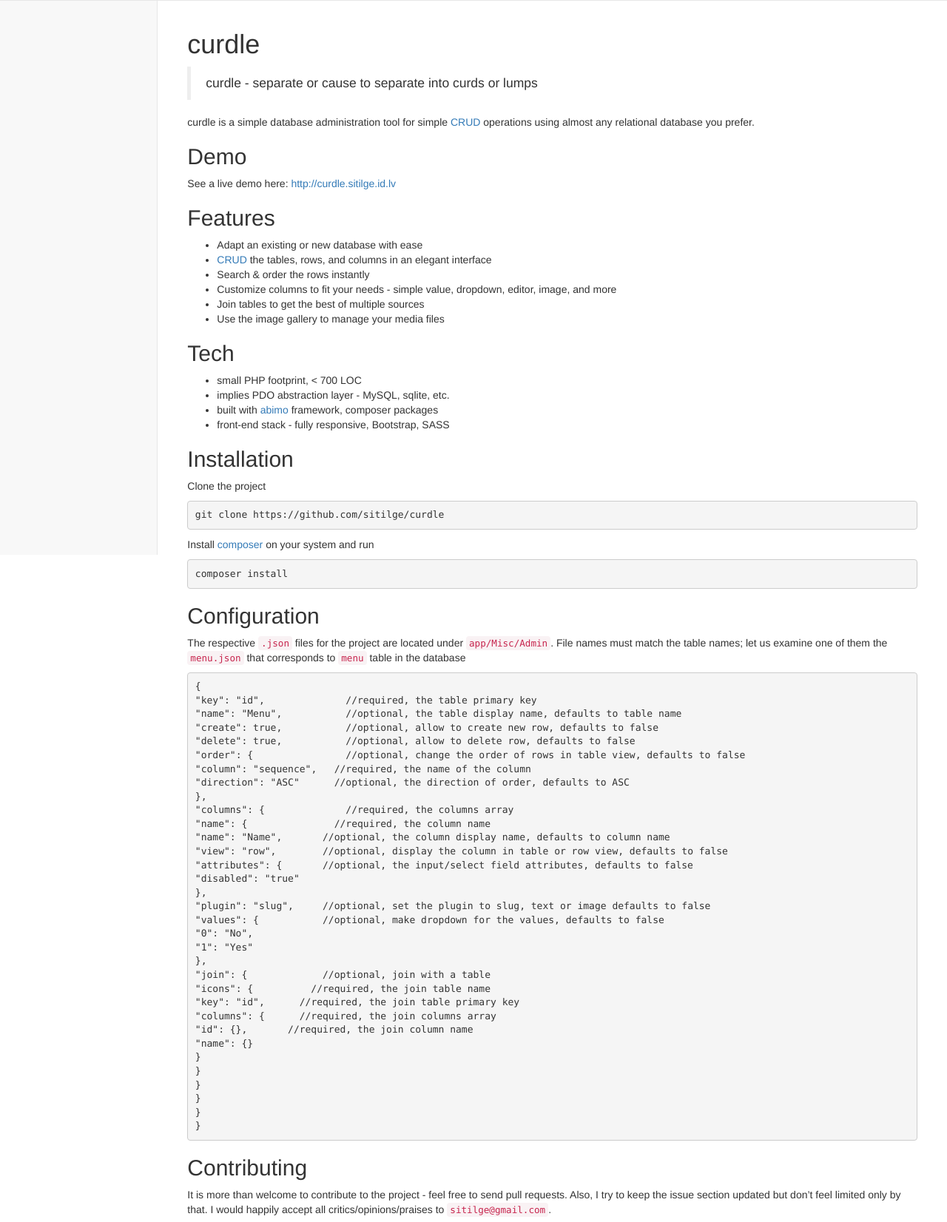
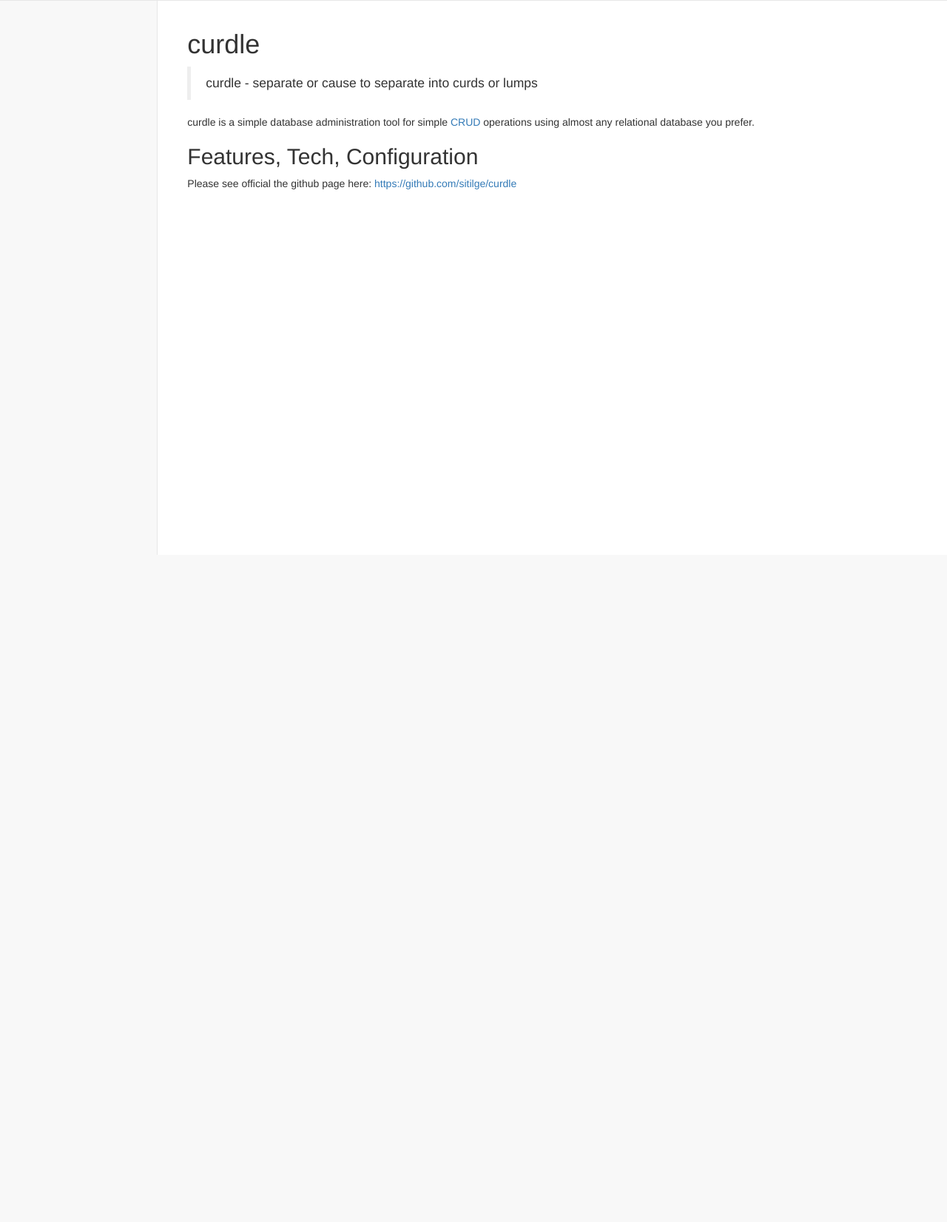
Before and after one commit to sitilge/propeller, a PHP site: template app/Views/Admin/Welcome.php in a window 1280 px wide. Shown: the part 50-1702 px from the top of the page at 74% size. After the commit the page ends 800 px from the top, so only its background shows below. Run offline with PHP 8.4, Linux system fonts and the light colour scheme; the template is opened without the code that fills it, so the values that code supplies are empty.

Commit message:
Removed the duplicate content in welcome page

```diff
--- a/app/Config/App.php
+++ b/app/Config/App.php
@@ -1,5 +1,5 @@
 <?php
 
 return [
-    'development' => true //app development mode; array(true, false)
+    'development' => false //app development mode; array(true, false)
 ];
--- a/app/Views/Admin/Welcome.php
+++ b/app/Views/Admin/Welcome.php
@@ -6,96 +6,6 @@
 
 <p>curdle is a simple database administration tool for simple <a href="https://en.wikipedia.org/wiki/Create,_read,_update_and_delete">CRUD</a> operations using almost any relational database you prefer.</p>
 
+<h2 id="demo">Features, Tech, Configuration</h2>
 
-
-<h2 id="demo">Demo</h2>
-
-<p>See a live demo here: <a href="http://curdle.sitilge.id.lv">http://curdle.sitilge.id.lv</a></p>
-
-
-
-<h2 id="features">Features</h2>
-
-<ul>
-    <li>Adapt an existing or new database with ease</li>
-    <li><a href="https://en.wikipedia.org/wiki/Create,_read,_update_and_delete">CRUD</a> the tables, rows, and columns in an elegant interface</li>
-    <li>Search &amp; order the rows instantly</li>
-    <li>Customize columns to fit your needs - simple value, dropdown, editor, image, and more</li>
-    <li>Join tables to get the best of multiple sources</li>
-    <li>Use the image gallery to manage your media files</li>
-</ul>
-
-
-
-<h2 id="tech">Tech</h2>
-
-<ul>
-    <li>small PHP footprint, &lt; 700 LOC</li>
-    <li>implies PDO abstraction layer - MySQL, sqlite, etc.</li>
-    <li>built with <a href="https://github.com/sitilge/abimo">abimo</a> framework, composer packages</li>
-    <li>front-end stack - fully responsive, Bootstrap, SASS</li>
-</ul>
-
-
-
-<h2 id="installation">Installation</h2>
-
-<p>Clone the project</p>
-
-
-
-<pre class="prettyprint"><code class=" hljs php">git <span class="hljs-keyword">clone</span> https:<span class="hljs-comment">//github.com/sitilge/curdle</span></code></pre>
-
-<p>Install <a href="https://getcomposer.org/download/">composer</a> on your system and run</p>
-
-
-
-<pre class="prettyprint"><code class=" hljs cmake">composer <span class="hljs-keyword">install</span></code></pre>
-
-
-
-<h2 id="configuration">Configuration</h2>
-
-<p>The respective <code>.json</code> files for the project are located under <code>app/Misc/Admin</code>. File names must match the table names; let us examine one of them the <code>menu.json</code> that corresponds to <code>menu</code> table in the database</p>
-
-
-
-<pre class="prettyprint"><code class=" hljs lua">{
-<span class="hljs-string">"key"</span>: <span class="hljs-string">"id"</span>,              //required, the <span class="hljs-built_in">table</span> primary key
-<span class="hljs-string">"name"</span>: <span class="hljs-string">"Menu"</span>,           //optional, the <span class="hljs-built_in">table</span> display name, defaults to <span class="hljs-built_in">table</span> name
-<span class="hljs-string">"create"</span>: <span class="hljs-keyword">true</span>,           //optional, allow to create new row, defaults to <span class="hljs-keyword">false</span>
-<span class="hljs-string">"delete"</span>: <span class="hljs-keyword">true</span>,           //optional, allow to delete row, defaults to <span class="hljs-keyword">false</span>
-<span class="hljs-string">"order"</span>: {                //optional, change the order of rows <span class="hljs-keyword">in</span> <span class="hljs-built_in">table</span> view, defaults to <span class="hljs-keyword">false</span>
-<span class="hljs-string">"column"</span>: <span class="hljs-string">"sequence"</span>,   //required, the name of the column
-<span class="hljs-string">"direction"</span>: <span class="hljs-string">"ASC"</span>      //optional, the direction of order, defaults to ASC
-},
-<span class="hljs-string">"columns"</span>: {              //required, the columns array
-<span class="hljs-string">"name"</span>: {               //required, the column name
-<span class="hljs-string">"name"</span>: <span class="hljs-string">"Name"</span>,       //optional, the column display name, defaults to column name
-<span class="hljs-string">"view"</span>: <span class="hljs-string">"row"</span>,        //optional, display the column <span class="hljs-keyword">in</span> <span class="hljs-built_in">table</span> <span class="hljs-keyword">or</span> row view, defaults to <span class="hljs-keyword">false</span>
-<span class="hljs-string">"attributes"</span>: {       //optional, the input/<span class="hljs-built_in">select</span> field attributes, defaults to <span class="hljs-keyword">false</span>
-<span class="hljs-string">"disabled"</span>: <span class="hljs-string">"true"</span>
-},
-<span class="hljs-string">"plugin"</span>: <span class="hljs-string">"slug"</span>,     //optional, set the plugin to slug, text <span class="hljs-keyword">or</span> image defaults to <span class="hljs-keyword">false</span>
-<span class="hljs-string">"values"</span>: {           //optional, make dropdown <span class="hljs-keyword">for</span> the values, defaults to <span class="hljs-keyword">false</span>
-<span class="hljs-string">"0"</span>: <span class="hljs-string">"No"</span>,
-<span class="hljs-string">"1"</span>: <span class="hljs-string">"Yes"</span>
-},
-<span class="hljs-string">"join"</span>: {             //optional, join with a <span class="hljs-built_in">table</span>
-<span class="hljs-string">"icons"</span>: {          //required, the join <span class="hljs-built_in">table</span> name
-<span class="hljs-string">"key"</span>: <span class="hljs-string">"id"</span>,      //required, the join <span class="hljs-built_in">table</span> primary key
-<span class="hljs-string">"columns"</span>: {      //required, the join columns array
-<span class="hljs-string">"id"</span>: {},       //required, the join column name
-<span class="hljs-string">"name"</span>: {}
-}
-}
-}
-}
-}
-}</code></pre>
-
-<h2 id="contributing">Contributing</h2>
-
-<p>It is more than welcome to contribute to the project - feel free to send pull requests. Also, I try to keep the issue section updated but don’t feel limited only by that. I would happily accept all critics/opinions/praises to <code>sitilge@gmail.com</code>.</p>
-
-<p><a href="https://bitdeli.com/free" title="Bitdeli Badge"><img src="https://d2weczhvl823v0.cloudfront.net/sitilge/curdle/trend.png" alt="Bitdeli Badge" title=""></a></p>
+<p>Please see official the github page here: <a href="https://github.com/sitilge/curdle">https://github.com/sitilge/curdle</a></p>
```
Also changed, not shown: app/Models/UrlModel.php (+0 -15 lines).
